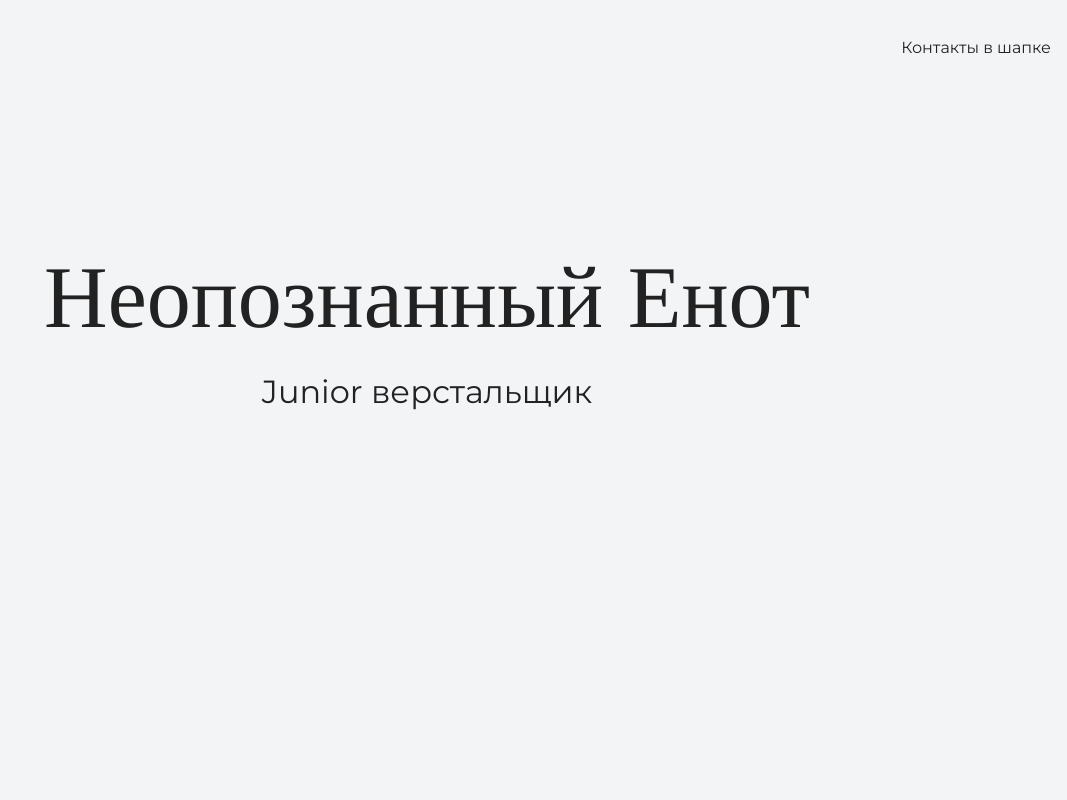
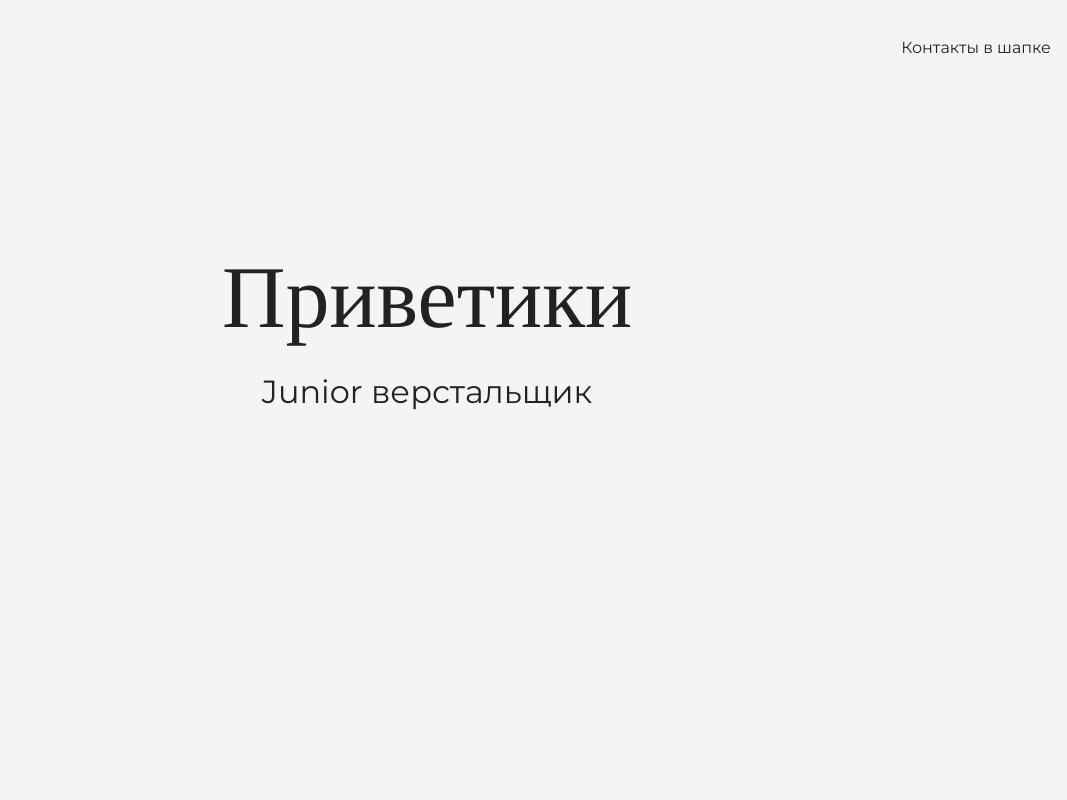
Before and after one commit to yuliya-d98/my-site, a plain HTML site: page index.html in a window 1280 px wide. Shown: the top 800 px of the page, without its empty margins (213-1280 px from the left). Drawn offline with nearby package versions, Linux system fonts and the light colour scheme.

Commit message:
меняем текст на главной странице

```diff
--- a/index.html
+++ b/index.html
@@ -16,7 +16,7 @@
 
     <section class="hero-image">
       <div class="container">
-        <h1 class="heading">Неопознанный Енот</h1>
+        <h1 class="heading">Приветики</h1>
         <p>Junior верстальщик</p>
       </div>
     </section>
```
